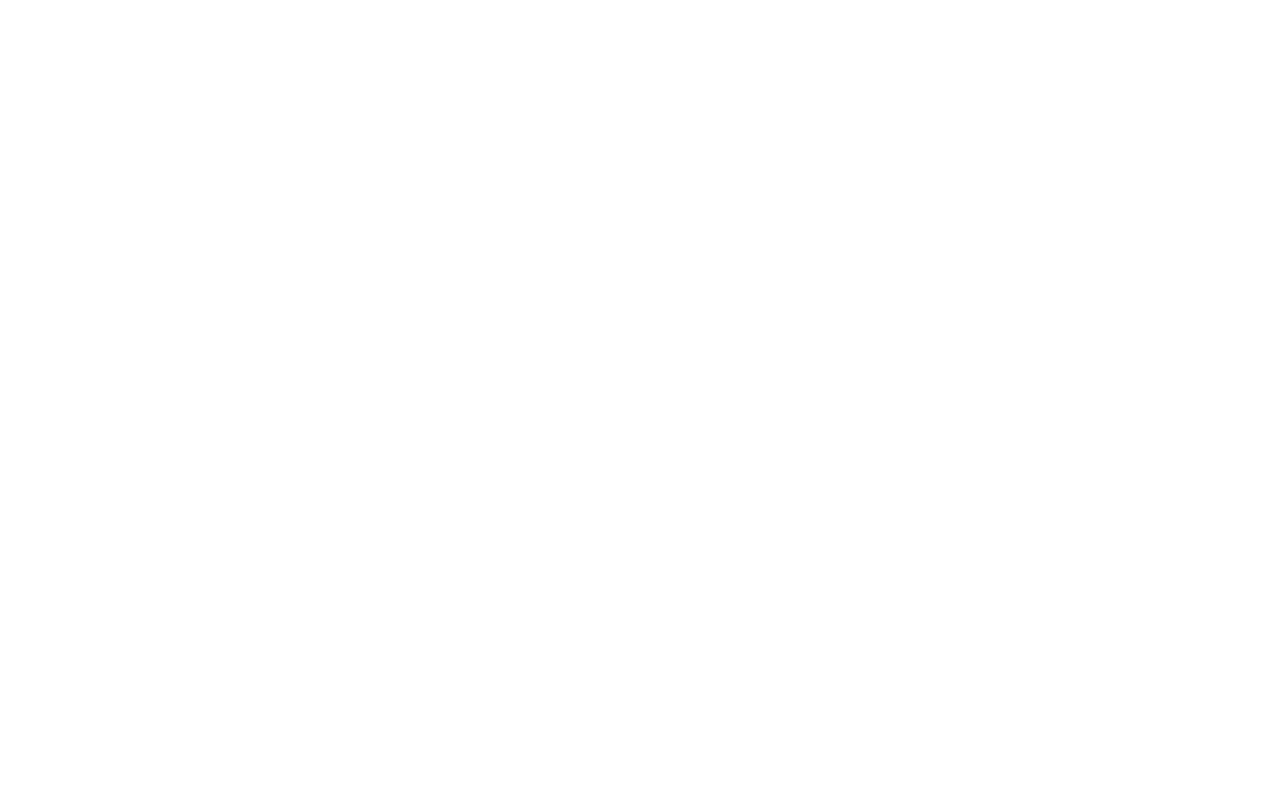
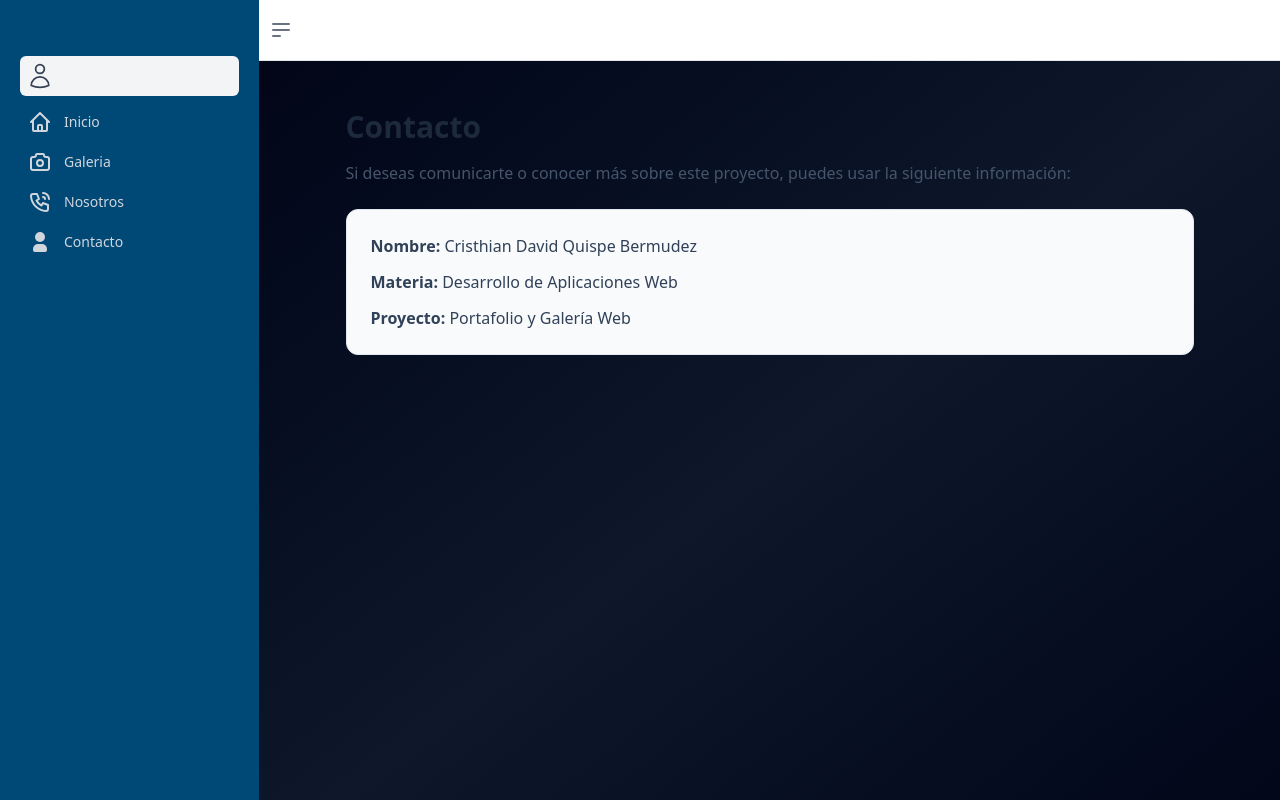
Before and after one commit to cquispe21/spa-uees, a React (Vite) app: page /contacto in a window 1280 px wide. Before the commit this address had no page. Built offline with nearby package versions, Linux system fonts and the light colour scheme.

Commit message:
add page nosotrtos y contacto

```diff
--- a/src/App.tsx
+++ b/src/App.tsx
@@ -5,6 +5,8 @@
 import "./App.css";
 import Galeria from "./Feacture/Galeria/Galeria";
 import Dashboaard from "./Feacture/Dashboard/Dashboaard";
+import Nosotros from "./Feacture/Nosotros/Nosotros";
+import Contacto from "./Feacture/Contacto/Nosotros";
 function App() {
 
   return (
@@ -14,6 +16,8 @@
 
 
        <Route path="/galeria" element={<Galeria />} />
+       <Route path="/nosotros" element={<Nosotros />} />
+       <Route path="/contacto" element={<Contacto />} />
       </Route>
     </Routes>
   );
--- /dev/null
+++ b/src/Feacture/Contacto/Nosotros.tsx
@@ -0,0 +1,28 @@
+export default function Contacto() {
+  return (
+    <section className="mx-auto max-w-4xl px-6 py-12">
+      <h1 className="mb-4 text-3xl font-bold text-slate-800">
+        Contacto
+      </h1>
+
+      <p className="mb-6 text-slate-600">
+        Si deseas comunicarte o conocer más sobre este proyecto, puedes usar la
+        siguiente información:
+      </p>
+
+      <div className="space-y-3 rounded-xl border border-slate-200 bg-slate-50 p-6">
+        <p className="text-slate-700">
+          <strong>Nombre:</strong> Cristhian David Quispe Bermudez
+        </p>
+
+        <p className="text-slate-700">
+          <strong>Materia:</strong> Desarrollo de Aplicaciones Web
+        </p>
+
+        <p className="text-slate-700">
+          <strong>Proyecto:</strong> Portafolio y Galería Web
+        </p>
+      </div>
+    </section>
+    );
+}
--- a/src/Feacture/Dashboard/Dashboaard.tsx
+++ b/src/Feacture/Dashboard/Dashboaard.tsx
@@ -2,7 +2,7 @@
 
 export default function Dashboaard() {
   return (
-      <main className="min-h-screen bg-gradient-to-br from-slate-950 via-slate-900 to-slate-950 text-slate-100">
+    <>
       <div className="pointer-events-none absolute inset-0 overflow-hidden">
         <div className="absolute -top-24 -left-24 h-72 w-72 rounded-full bg-indigo-600/20 blur-3xl" />
         <div className="absolute top-40 -right-24 h-72 w-72 rounded-full bg-fuchsia-600/20 blur-3xl" />
@@ -37,6 +37,7 @@
           © {new Date().getFullYear()} — Proyecto Portafolio UEEES - Cristhian Quispe
         </div>
       </section>
-    </main>
+    </>
+
   );
 }
--- /dev/null
+++ b/src/Feacture/Footer/Footer.tsx
@@ -0,0 +1,23 @@
+export default function Footer() {
+  return (
+     <footer className="mt-auto   py-4">
+      <div className="mx-auto max-w-6xl px-4 text-center text-sm text-slate-600">
+        <p className="font-medium">
+          Proyecto Portafolio y Galería
+        </p>
+
+        <p className="mt-1">
+          Cristhian David Quispe Bermudez
+        </p>
+
+        <p className="mt-1">
+          Materia: Desarrollo de Aplicaciones Web
+        </p>
+
+        <p className="mt-2 text-xs text-slate-400">
+          © {new Date().getFullYear()}
+        </p>
+      </div>
+    </footer>
+  );
+}
--- a/src/Feacture/Header/Header.tsx
+++ b/src/Feacture/Header/Header.tsx
@@ -54,6 +54,10 @@
             </svg>
           )}
         </button>
+
+      <div>
+        <p className="text-white">PORTAFOLIO CRISTHIAN QUISPE</p>
+      </div>
       </div>
 
       <div className="my-auto lg:hidden  flex items-center py-2 space-x-2  ">
--- a/src/Feacture/Inicio/Inicio.tsx
+++ b/src/Feacture/Inicio/Inicio.tsx
@@ -3,6 +3,7 @@
 import SidebarMobile from "../Sidebar/Mobile";
 import { Header } from "../Header/Header";
 import { useState, type FC } from "react";
+import Footer from "../Footer/Footer";
 
 
 
@@ -30,10 +31,12 @@
           OpenMenuMobile={OpenMenuMobile}
           setOpenMenuMobile={setOpenMenuMobile}
         />
-        <main className="h-screen  bg-white  mx-5 my-4 dark:bg-gray-900">
+         <main className="min-h-screen bg-gradient-to-br from-slate-950 via-slate-900 to-slate-950 text-slate-100">
 
           <Outlet />
         </main>
+
+        <Footer />
       </div>
     </div>
   );
--- /dev/null
+++ b/src/Feacture/Nosotros/Nosotros.tsx
@@ -0,0 +1,25 @@
+export default function Nosotros() {
+  return (
+   <section className="mx-auto max-w-4xl px-6 py-12">
+      <h1 className="mb-4 text-3xl font-bold text-slate-800">
+        Nosotros
+      </h1>
+
+      <p className="mb-4 text-slate-600">
+        Este sitio web fue desarrollado como parte del proyecto académico de la
+        materia <span className="font-medium">Desarrollo de Aplicaciones Web</span>.
+      </p>
+
+      <p className="text-slate-600">
+        El objetivo principal es presentar un portafolio personal y una galería
+        de imágenes, aplicando tecnologías modernas como React, Vite y Tailwind CSS.
+      </p>
+
+      <div className="mt-6 rounded-xl border border-slate-200 bg-slate-50 p-4">
+        <p className="text-sm text-slate-700">
+          <strong>Integrante:</strong> Cristhian David Quispe Bermudez
+        </p>
+      </div>
+    </section>
+    );
+}
--- a/src/Feacture/Sidebar/Contentnav.tsx
+++ b/src/Feacture/Sidebar/Contentnav.tsx
@@ -63,7 +63,6 @@
                   />
                 </svg>
 
-
                 {(isHovered && !OpenMenu) || OpenMenu || OpenMenuMobile ? (
                   <p className=" dark:group-hover:text-black group-hover:text-black">
                     Inicio
@@ -79,18 +78,15 @@
                 className={` group flex hover:bg-gray-200 hover:text-gray-900  text-gray-300 items-center rounded-md  px-2 py-2 text-sm font-medium  peer-checked:bg-slate-900
                        `}
               >
-               <svg
-                                  className="mr-3 h-6 w-6 flex-shrink-0  my-auto dark:group-hover:text-black group-hover:text-black"
-
+                <svg
+                  className="mr-3 h-6 w-6 flex-shrink-0  my-auto dark:group-hover:text-black group-hover:text-black"
                   xmlns="http://www.w3.org/2000/svg"
-
                   viewBox="0 0 24 24"
                   fill="none"
                   stroke="currentColor"
                   stroke-width="2"
                   stroke-linecap="round"
                   stroke-linejoin="round"
-
                 >
                   <path stroke="none" d="M0 0h24v24H0z" fill="none" />
                   <path d="M5 7h1a2 2 0 0 0 2 -2a1 1 0 0 1 1 -1h6a1 1 0 0 1 1 1a2 2 0 0 0 2 2h1a2 2 0 0 1 2 2v9a2 2 0 0 1 -2 2h-14a2 2 0 0 1 -2 -2v-9a2 2 0 0 1 2 -2" />
@@ -99,6 +95,66 @@
                 {(isHovered && !OpenMenu) || OpenMenu || OpenMenuMobile ? (
                   <p className=" dark:group-hover:text-black group-hover:text-black">
                     Galeria
+                  </p>
+                ) : (
+                  <></>
+                )}
+              </li>
+            </Link>
+
+            <Link to="/nosotros">
+              <li
+                className={` group flex hover:bg-gray-200 hover:text-gray-900  text-gray-300 items-center rounded-md  px-2 py-2 text-sm font-medium  peer-checked:bg-slate-900
+                       `}
+              >
+                <svg
+                  xmlns="http://www.w3.org/2000/svg"
+                  viewBox="0 0 24 24"
+                  fill="none"
+                  stroke="currentColor"
+                  stroke-width="2"
+                  stroke-linecap="round"
+                  stroke-linejoin="round"
+                  className="mr-3 h-6 w-6 flex-shrink-0  my-auto dark:group-hover:text-black group-hover:text-black"
+                >
+                  <path stroke="none" d="M0 0h24v24H0z" fill="none" />
+                  <path d="M5 4h4l2 5l-2.5 1.5a11 11 0 0 0 5 5l1.5 -2.5l5 2v4a2 2 0 0 1 -2 2a16 16 0 0 1 -15 -15a2 2 0 0 1 2 -2" />
+                  <path d="M15 7a2 2 0 0 1 2 2" />
+                  <path d="M15 3a6 6 0 0 1 6 6" />
+                </svg>
+
+
+                {(isHovered && !OpenMenu) || OpenMenu || OpenMenuMobile ? (
+                  <p className=" dark:group-hover:text-black group-hover:text-black">
+                    Nosotros
+                  </p>
+                ) : (
+                  <></>
+                )}
+              </li>
+            </Link>
+
+            <Link to="/contacto">
+              <li
+                className={` group flex hover:bg-gray-200 hover:text-gray-900  text-gray-300 items-center rounded-md  px-2 py-2 text-sm font-medium  peer-checked:bg-slate-900
+                       `}
+              >
+                <svg
+                  xmlns="http://www.w3.org/2000/svg"
+                                   className="mr-3 h-6 w-6 flex-shrink-0  my-auto dark:group-hover:text-black group-hover:text-black"
+
+                  viewBox="0 0 24 24"
+                  fill="currentColor"
+                >
+                  <path stroke="none" d="M0 0h24v24H0z" fill="none" />
+                  <path d="M12 2a5 5 0 1 1 -5 5l.005 -.217a5 5 0 0 1 4.995 -4.783z" />
+                  <path d="M14 14a5 5 0 0 1 5 5v1a2 2 0 0 1 -2 2h-10a2 2 0 0 1 -2 -2v-1a5 5 0 0 1 5 -5h4z" />
+                </svg>
+
+
+                {(isHovered && !OpenMenu) || OpenMenu || OpenMenuMobile ? (
+                  <p className=" dark:group-hover:text-black group-hover:text-black">
+                    Contacto
                   </p>
                 ) : (
                   <></>
```
